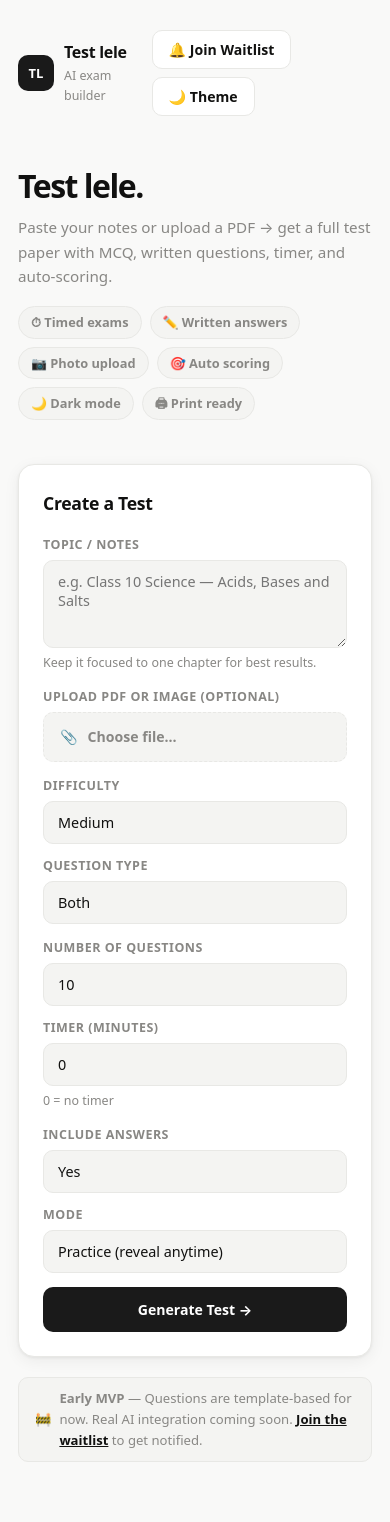
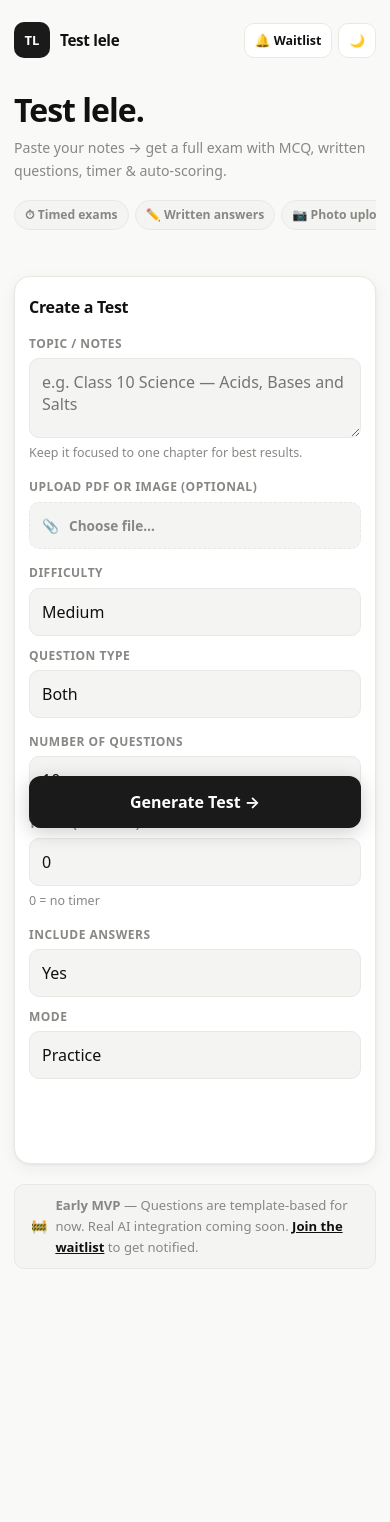
Before and after one commit to Rahul810-koder/test-lele, a FastAPI app: page / in a window 390 px wide. After the commit the page ends 1269 px from the top, so only its background shows below. Run offline with FastAPI, Linux system fonts and the light colour scheme.

Commit message:
backend/templates/index.html

```diff
--- a/templates/index.html
+++ b/templates/index.html
@@ -2,9 +2,120 @@
 <html lang="en">
 <head>
   <meta charset="utf-8"/>
-  <meta name="viewport" content="width=device-width, initial-scale=1"/>
+  <meta name="viewport" content="width=device-width, initial-scale=1, maximum-scale=1"/>
   <title>Test lele</title>
   <link rel="stylesheet" href="/static/styles.css"/>
+  <style>
+    /* ── Mobile-first overrides ── */
+    @media (max-width: 600px) {
+
+      .page {
+        padding: 12px 14px 80px;
+      }
+
+      /* Nav */
+      .nav {
+        padding: 10px 0 14px;
+        flex-wrap: nowrap;
+        gap: 8px;
+      }
+      .brandName { font-size: .95rem; }
+      .brandSub  { display: none; }
+      .navRight  { gap: 6px; }
+      .btn.ghost {
+        padding: 8px 10px;
+        font-size: .78rem;
+      }
+
+      /* Banner */
+      .mvp-banner {
+        font-size: .78rem;
+        padding: 8px 12px;
+        gap: 6px;
+      }
+
+      /* Hero */
+      .home-hero { padding: 20px 0 16px; }
+      .home-hero h1 {
+        font-size: 2rem;
+        letter-spacing: -1px;
+        margin-bottom: 10px;
+      }
+      .home-hero p { font-size: .88rem; }
+
+      /* Feature tags — scroll horizontally */
+      .feat-tags {
+        flex-wrap: nowrap;
+        overflow-x: auto;
+        padding-bottom: 6px;
+        gap: 6px;
+        -webkit-overflow-scrolling: touch;
+        scrollbar-width: none;
+      }
+      .feat-tags::-webkit-scrollbar { display: none; }
+      .feat-tag {
+        white-space: nowrap;
+        flex-shrink: 0;
+        font-size: .76rem;
+        padding: 4px 10px;
+      }
+
+      /* Card */
+      .card { padding: 18px 14px; }
+      .card h2 { font-size: 1rem; margin-bottom: 14px; }
+
+      /* Form fields */
+      .label { font-size: .75rem; }
+      .input, select, textarea {
+        font-size: 16px; /* prevents iOS zoom */
+        padding: 12px;
+        border-radius: 10px;
+      }
+      textarea { min-height: 80px; }
+
+      /* Row2 always single column on mobile */
+      .row2 { grid-template-columns: 1fr !important; gap: 10px; }
+
+      /* File upload */
+      .file-upload {
+        padding: 12px;
+        font-size: .85rem;
+      }
+
+      /* Submit button */
+      .submit-btn {
+        padding: 15px !important;
+        font-size: 1rem !important;
+        border-radius: 12px !important;
+        position: sticky;
+        bottom: 16px;
+        box-shadow: 0 4px 20px rgba(0,0,0,.2);
+      }
+
+      /* Banner bottom */
+      .mvp-bottom {
+        font-size: .76rem;
+        margin-top: 16px;
+        padding: 10px 12px;
+      }
+
+      /* Modal */
+      .wl-modal-card {
+        padding: 20px 16px;
+        max-height: 92vh;
+        overflow-y: auto;
+      }
+      .wl-modal-head h3 { font-size: 1.05rem; }
+    }
+
+    /* Sticky bottom submit */
+    .submit-btn {
+      width: 100%;
+      justify-content: center;
+      padding: 13px;
+      transition: all .2s;
+    }
+  </style>
 </head>
 <body>
   <main class="page">
@@ -18,14 +129,14 @@
         </div>
       </div>
       <div class="navRight">
-        <button class="btn ghost" id="waitlistBtn" type="button">🔔 Join Waitlist</button>
-        <button class="btn ghost" id="themeBtn" type="button">🌙 Theme</button>
+        <button class="btn ghost" id="waitlistBtn" type="button">🔔 Waitlist</button>
+        <button class="btn ghost" id="themeBtn" type="button">🌙</button>
       </div>
     </header>
 
     <div class="home-hero">
       <h1>Test lele.</h1>
-      <p>Paste your notes or upload a PDF → get a full test paper with MCQ, written questions, timer, and auto-scoring.</p>
+      <p>Paste your notes → get a full exam with MCQ, written questions, timer & auto-scoring.</p>
       <div class="feat-tags">
         <span class="feat-tag">⏱ Timed exams</span>
         <span class="feat-tag">✏️ Written answers</span>
@@ -42,7 +153,8 @@
 
         <div class="field">
           <label class="label">Topic / Notes</label>
-          <textarea class="input" name="topic" placeholder="e.g. Class 10 Science — Acids, Bases and Salts"></textarea>
+          <textarea class="input" name="topic"
+            placeholder="e.g. Class 10 Science — Acids, Bases and Salts"></textarea>
           <span class="hint">Keep it focused to one chapter for best results.</span>
         </div>
 
@@ -78,11 +190,13 @@
         <div class="row2">
           <div class="field">
             <label class="label">Number of Questions</label>
-            <input class="input" name="num_questions" type="number" value="10" min="3" max="50"/>
+            <input class="input" name="num_questions"
+              type="number" value="10" min="3" max="50"/>
           </div>
           <div class="field">
             <label class="label">Timer (minutes)</label>
-            <input class="input" name="timer_minutes" type="number" value="0" min="0" max="180"/>
+            <input class="input" name="timer_minutes"
+              type="number" value="0" min="0" max="180"/>
             <span class="hint">0 = no timer</span>
           </div>
         </div>
@@ -98,13 +212,13 @@
           <div class="field">
             <label class="label">Mode</label>
             <select class="input" name="exam_mode">
-              <option value="practice">Practice (reveal anytime)</option>
-              <option value="exam">Exam (reveal after submit)</option>
+              <option value="practice">Practice</option>
+              <option value="exam">Exam</option>
             </select>
           </div>
         </div>
 
-        <button class="btn" type="submit" style="width:100%;justify-content:center;padding:13px;">
+        <button class="btn submit-btn" type="submit">
           Generate Test →
         </button>
 
@@ -112,7 +226,7 @@
     </div>
 
     <!-- Honest banner — bottom -->
-    <div style="
+    <div class="mvp-bottom" style="
       background: var(--surface2);
       border: 1px solid var(--border);
       border-radius: var(--radius-sm);
@@ -124,7 +238,8 @@
       align-items: center;
       gap: 8px;
     ">
-      🚧 <span><b>Early MVP</b> — Questions are template-based for now. Real AI integration coming soon.
+      🚧 <span><b>Early MVP</b> — Questions are template-based for now.
+      Real AI integration coming soon.
       <a href="#" onclick="document.getElementById('wlModal').style.display='grid'"
          style="color:var(--text);font-weight:700;">Join the waitlist</a> to get notified.</span>
     </div>
@@ -138,43 +253,54 @@
         <h3>🔔 Join the Waitlist</h3>
         <button class="wl-close" id="wlClose">✕</button>
       </div>
-      <p class="wl-sub">Be the first to know when Test lele launches new features. No spam, ever.</p>
+      <p class="wl-sub">Be the first to know when Test lele launches. No spam, ever.</p>
 
-      <form class="form" id="wlForm" action="https://formspree.io/f/maqpwqev" method="POST">
+      <form class="form" id="wlForm"
+        action="https://formspree.io/f/maqpwqev" method="POST">
         <div class="field">
           <label class="label">Your Name</label>
-          <input class="input" type="text" name="name" placeholder="Rahul Sharma" required/>
+          <input class="input" type="text" name="name"
+            placeholder="Rahul Sharma" required/>
         </div>
         <div class="field">
           <label class="label">Email Address</label>
-          <input class="input" type="email" name="email" placeholder="rahul@example.com" required/>
+          <input class="input" type="email" name="email"
+            placeholder="rahul@example.com" required/>
         </div>
         <div class="field">
           <label class="label">What will you use it for?</label>
           <select class="input" name="use_case">
             <option value="">Select one…</option>
             <option value="self_study">Self study / practice</option>
-            <option value="teacher">Teacher — making tests for students</option>
+            <option value="teacher">Teacher — making tests</option>
             <option value="coaching">Coaching / tuition centre</option>
             <option value="college">College / university</option>
             <option value="other">Just curious</option>
           </select>
         </div>
         <div class="field">
-          <label class="label">Any feedback? <span style="font-weight:400;text-transform:none;">(optional)</span></label>
-          <textarea class="input" name="feedback" placeholder="What features do you want? What's missing?" style="min-height:72px;"></textarea>
+          <label class="label">Any feedback?
+            <span style="font-weight:400;text-transform:none;">(optional)</span>
+          </label>
+          <textarea class="input" name="feedback"
+            placeholder="What features do you want?"
+            style="min-height:68px;"></textarea>
         </div>
         <input type="hidden" name="_subject" value="New Test lele waitlist signup!"/>
-        <button class="btn" type="submit" style="width:100%;justify-content:center;padding:12px;">
+        <button class="btn" type="submit"
+          style="width:100%;justify-content:center;padding:13px;">
           Join Waitlist →
         </button>
-        <p style="font-size:.76rem;color:var(--muted);text-align:center;margin-top:8px;">No spam. Only launch updates. 🙏</p>
+        <p style="font-size:.76rem;color:var(--muted);text-align:center;margin-top:8px;">
+          No spam. Only launch updates. 🙏
+        </p>
       </form>
 
       <div class="wl-success" id="wlSuccess">
         <div class="tick">🎉</div>
         <h3>You're on the list!</h3>
-        <p>We'll email you the moment something new drops.<br/>Thanks for supporting Test lele!</p>
+        <p>We'll email you when Test lele launches.<br/>
+          Thanks for supporting us!</p>
       </div>
     </div>
   </div>
```
